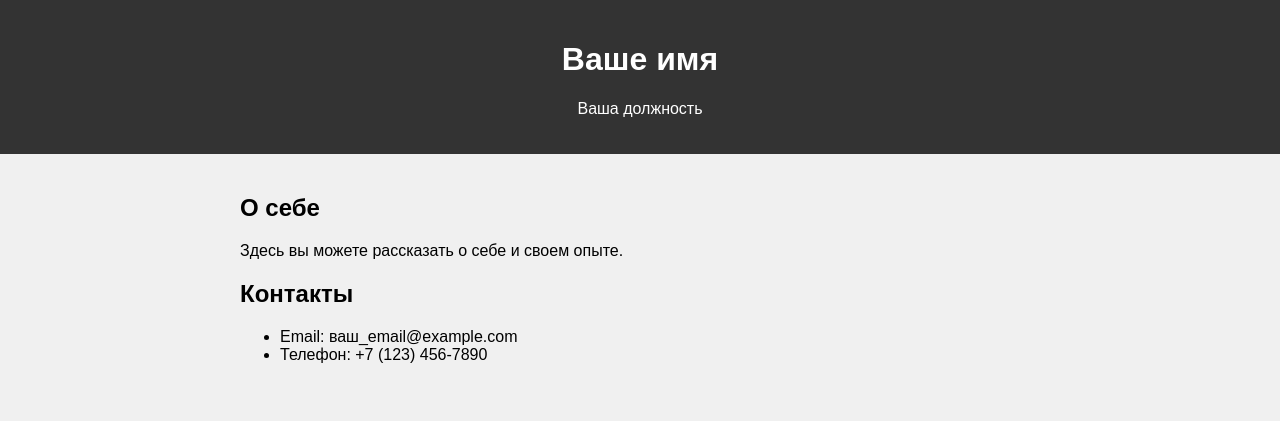
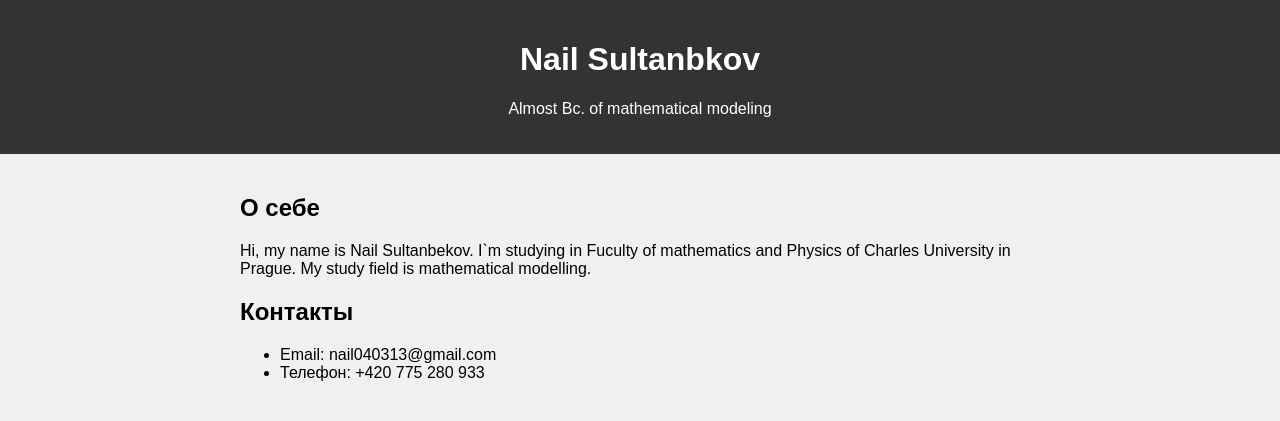
Before and after one commit to boldejman/boldejman.github.io, a plain HTML site: page index.html in a window 1280 px wide. Drawn offline with Linux system fonts and the light colour scheme.

Commit message:
Update index.html

```diff
--- a/index.html
+++ b/index.html
@@ -3,9 +3,8 @@
 <head>
     <meta charset="UTF-8">
     <meta name="viewport" content="width=device-width, initial-scale=1.0">
-    <title>Моя визитка</title>
+    <title>Nail Sultanbekov</title>
     <style>
-        /* Здесь вы можете добавить свои стили CSS */
         body {
             font-family: Arial, sans-serif;
             background-color: #f0f0f0;
@@ -27,17 +26,17 @@
 </head>
 <body>
     <header>
-        <h1>Ваше имя</h1>
-        <p>Ваша должность</p>
+        <h1>Nail Sultanbkov</h1>
+        <p>Almost Bc. of mathematical modeling</p>
     </header>
     <div class="container">
         <h2>О себе</h2>
-        <p>Здесь вы можете рассказать о себе и своем опыте.</p>
+        <p>Hi, my name is Nail Sultanbekov. I`m studying in Fuculty of mathematics and Physics of Charles University in Prague. My study field is mathematical modelling.</p>
 
         <h2>Контакты</h2>
         <ul>
-            <li>Email: ваш_email@example.com</li>
-            <li>Телефон: +7 (123) 456-7890</li>
+            <li>Email: nail040313@gmail.com</li>
+            <li>Телефон: +420 775 280 933</li>
         </ul>
     </div>
 </body>
```
